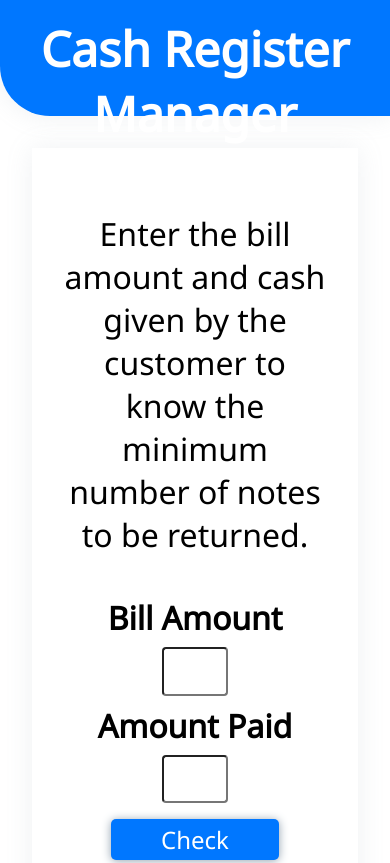
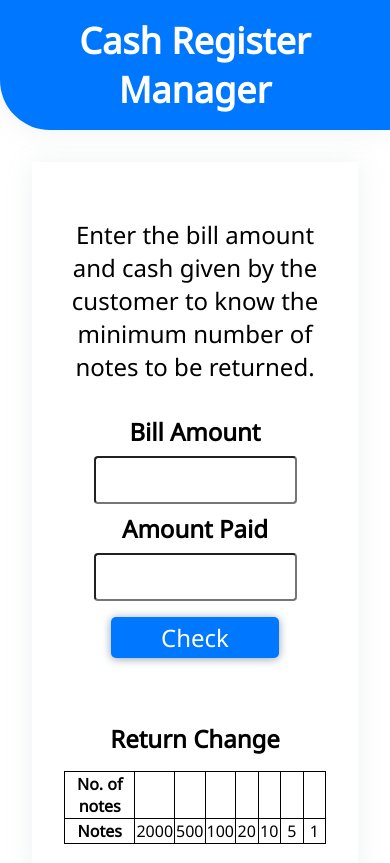
Before and after one commit to sharpMW/Mark10, a plain HTML site: page index.html in a window 390 px wide. Shown: the top 863 px of the page. Drawn offline with Linux system fonts and the light colour scheme.

Commit message:
mobile css update

```diff
--- a/main.css
+++ b/main.css
@@ -78,3 +78,17 @@ td {
   font-size: 2rem;
   margin: 1rem;
 }
+@media screen and (max-width: 700px){
+  body {
+    font-size: 1.5rem;
+  }
+  .navigation {
+    height: auto;
+  }
+  input {
+    width: 50vw;
+  }
+  tbody {
+    font-size: 1rem;
+  }
+}
```
